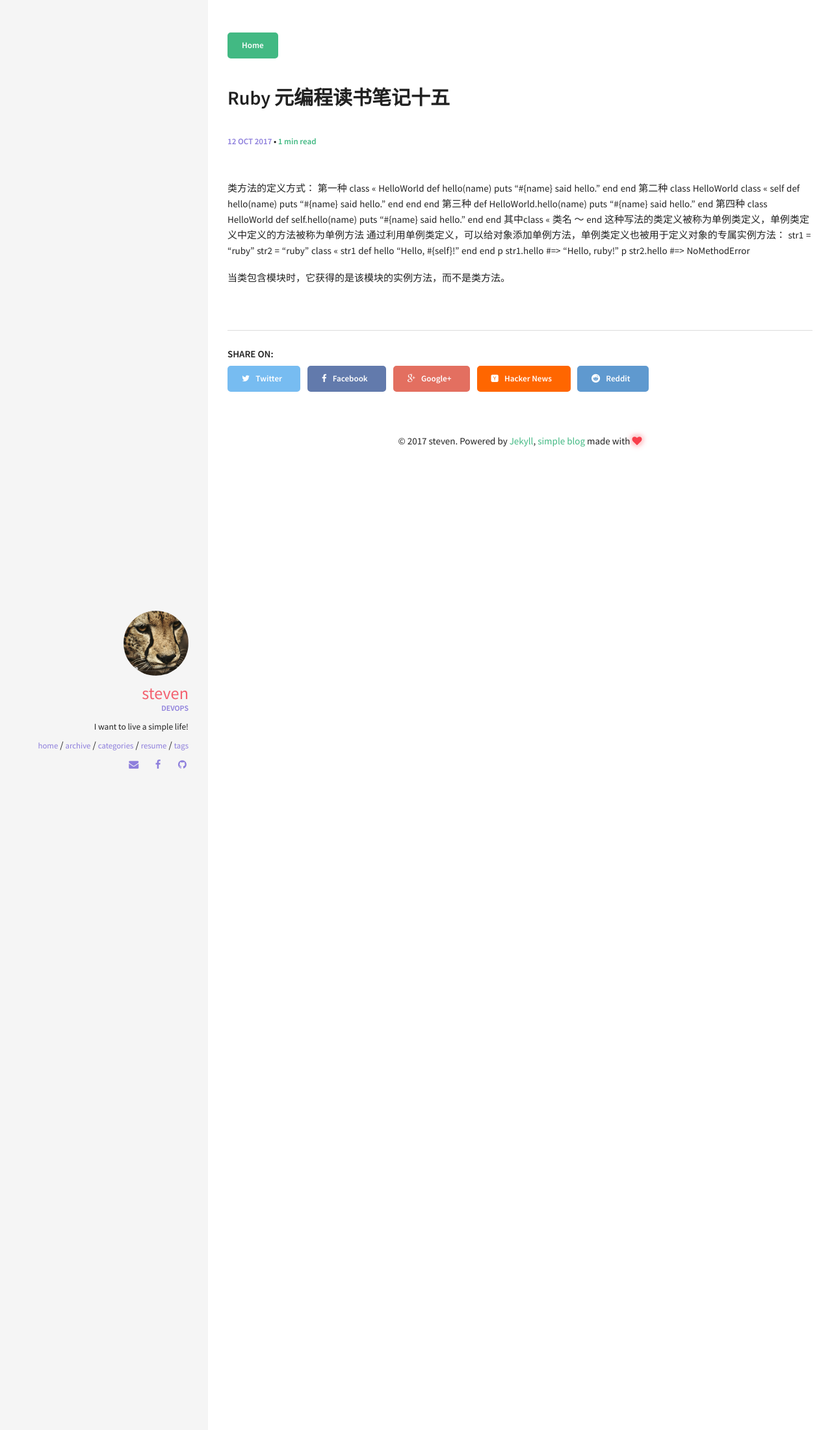
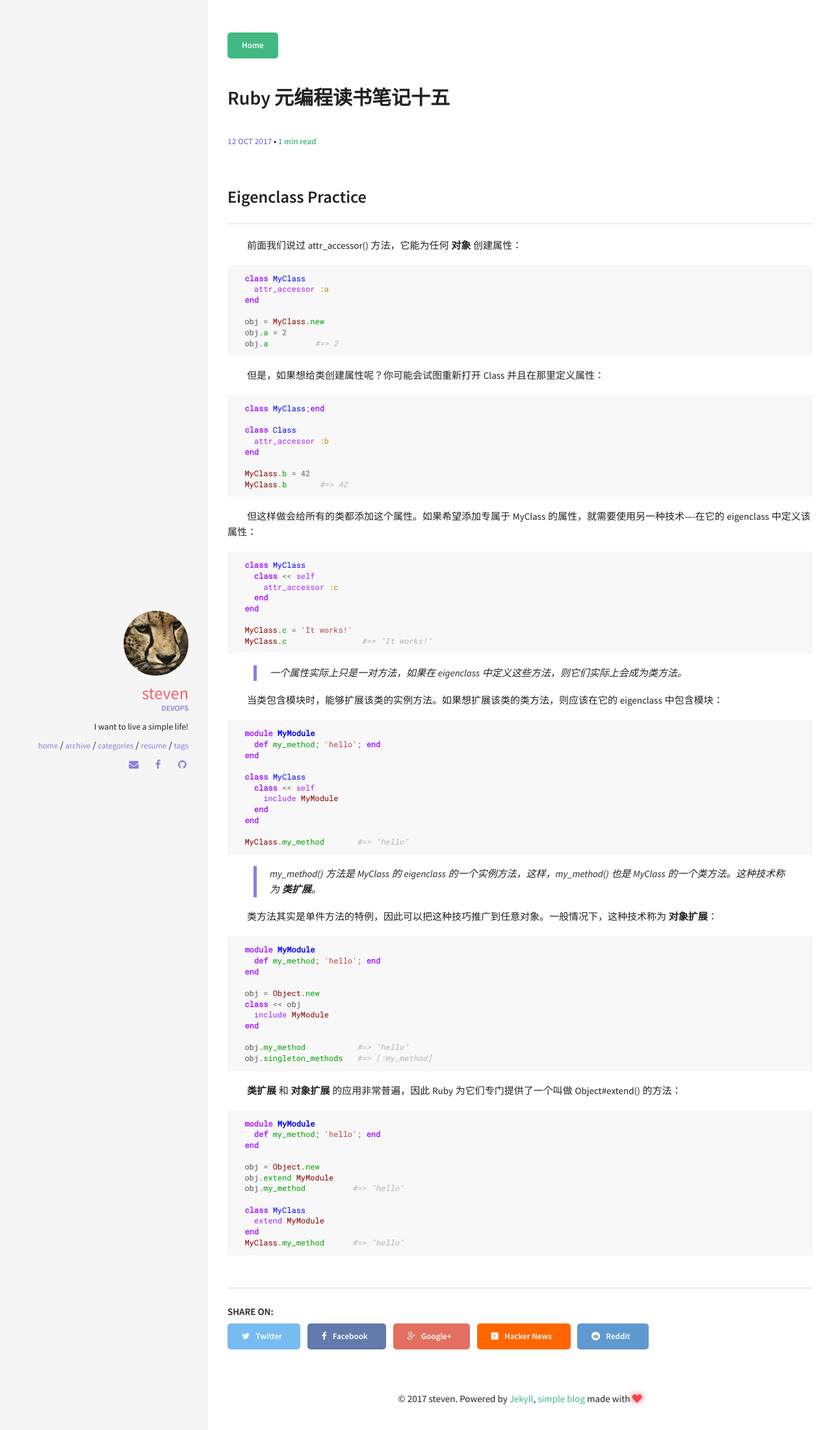
Before and after one commit to Stevenhwang/stevenhwang.github.io, a Jekyll site: the page built from _posts/2017-10-12-Ruby 元编程读书笔记十五.md, in a window 1280 px wide. Shown: the top 2201 px of the page at 65% size. Built offline with Jekyll 4.4.1, drawn with Linux system fonts in a browser that asks for light colours; comment, search, counter and statistics services are not loaded.

Commit message:
add a post

````diff
--- a/_posts/2017-10-12-Ruby 元编程读书笔记十五.md
+++ b/_posts/2017-10-12-Ruby 元编程读书笔记十五.md
@@ -7,41 +7,85 @@ tags: Ruby 元编程
 comments: true
 ---
 
-类方法的定义方式：
-第一种
-class << HelloWorld
-  def hello(name)
-    puts "#{name} said hello."
+## Eigenclass Practice
+
+&emsp;&emsp;前面我们说过 attr_accessor() 方法，它能为任何 **对象** 创建属性：
+```ruby
+  class MyClass
+    attr_accessor :a
   end
-end
-第二种
-class HelloWorld
-  class << self
-    def hello(name)
-      puts "#{name} said hello."
+
+  obj = MyClass.new
+  obj.a = 2
+  obj.a          #=> 2
+```
+&emsp;&emsp;但是，如果想给类创建属性呢？你可能会试图重新打开 Class 并且在那里定义属性：
+```ruby
+  class MyClass;end
+
+  class Class
+    attr_accessor :b
+  end
+
+  MyClass.b = 42
+  MyClass.b       #=> 42
+```
+&emsp;&emsp;但这样做会给所有的类都添加这个属性。如果希望添加专属于 MyClass 的属性，就需要使用另一种技术----在它的 eigenclass 中定义该属性：
+```ruby
+  class MyClass
+    class << self
+      attr_accessor :c
     end
   end
-end
-第三种
-def HelloWorld.hello(name)
-  puts "#{name} said hello."
-end
-第四种
-class HelloWorld
-  def self.hello(name)
-    puts "#{name} said hello."
+
+  MyClass.c = 'It works!'
+  MyClass.c                #=> "It works!"
+```
+>一个属性实际上只是一对方法，如果在 eigenclass 中定义这些方法，则它们实际上会成为类方法。
+
+&emsp;&emsp;当类包含模块时，能够扩展该类的实例方法。如果想扩展该类的类方法，则应该在它的 eigenclass 中包含模块：
+```ruby
+  module MyModule
+    def my_method; 'hello'; end
   end
-end
-其中class << 类名 ～ end 这种写法的类定义被称为单例类定义，单例类定义中定义的方法被称为单例方法
-通过利用单例类定义，可以给对象添加单例方法，单例类定义也被用于定义对象的专属实例方法：
-str1 = "ruby"
-str2 = "ruby"
-class << str1
-  def hello
-    "Hello, #{self}!"
+
+  class MyClass
+    class << self
+      include MyModule
+    end
   end
-end
-p str1.hello   #=> "Hello, ruby!"
-p str2.hello   #=> NoMethodError
 
-当类包含模块时，它获得的是该模块的实例方法，而不是类方法。
+  MyClass.my_method       #=> "hello"
+```
+>my_method() 方法是 MyClass 的 eigenclass 的一个实例方法，这样，my_method() 也是 MyClass 的一个类方法。这种技术称为 **类扩展**。
+
+&emsp;&emsp;类方法其实是单件方法的特例，因此可以把这种技巧推广到任意对象。一般情况下，这种技术称为 **对象扩展**：
+```ruby
+  module MyModule
+    def my_method; 'hello'; end
+  end
+
+  obj = Object.new
+  class << obj
+    include MyModule
+  end
+
+  obj.my_method           #=> "hello"
+  obj.singleton_methods   #=> [:my_method]
+```
+
+&emsp;&emsp;**类扩展** 和 **对象扩展** 的应用非常普遍，因此 Ruby 为它们专门提供了一个叫做 Object#extend() 的方法：
+```ruby
+  module MyModule
+    def my_method; 'hello'; end
+  end
+
+  obj = Object.new
+  obj.extend MyModule
+  obj.my_method          #=> "hello"
+
+  class MyClass
+    extend MyModule
+  end
+  MyClass.my_method      #=> "hello"
+```
````
Also changed, not shown: _posts/2017-10-13-Ruby 元编程读书笔记十六.md (added, +25 -0 lines), _posts/2017-10-14-Ruby 元编程读书笔记十七.md (added, +8 -0 lines).
